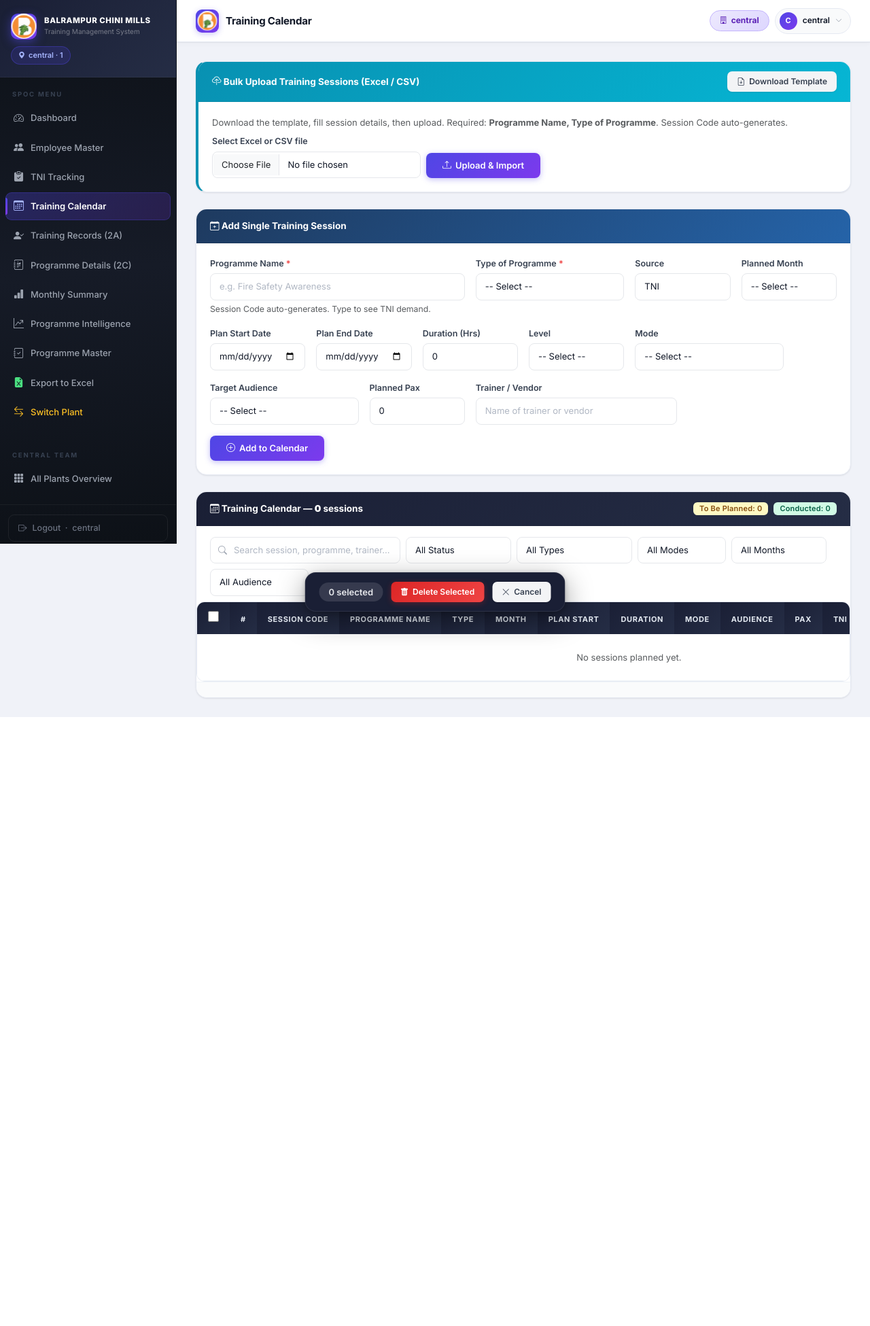
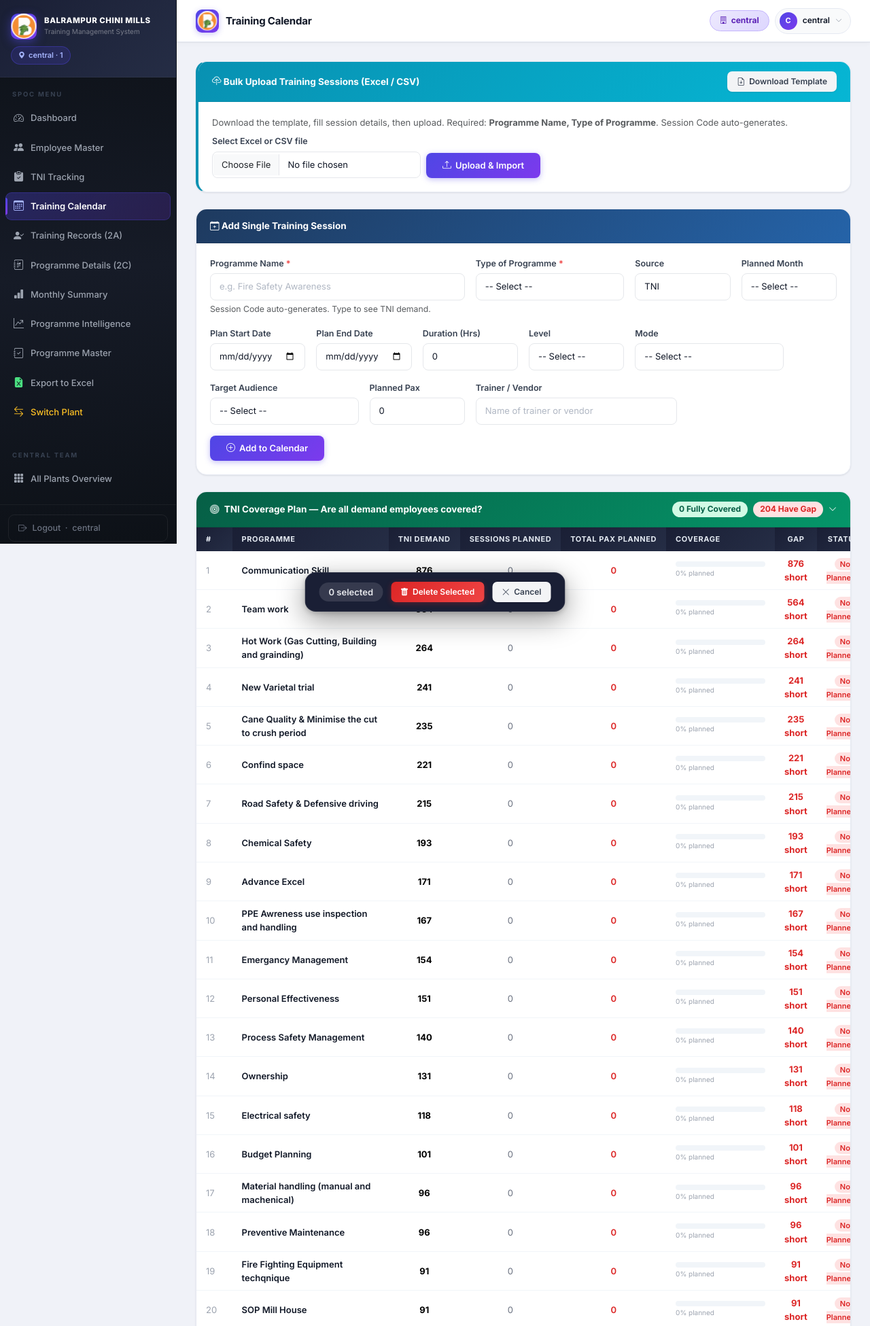
Before and after one commit to yogendradas017/bcml-training-mis, a Flask app: page /calendar in a window 1280 px wide. Shown: the top 1951 px of the page at 68% size. Before the commit the page ends 1055 px from the top, so only its background shows below. Run offline with Flask 3, Linux system fonts and the light colour scheme; a user stored in the database is signed in; data comes from the database, SQL or seed files in the repository; data that the repository does not hold is empty; some libraries are stand-ins or nearby versions.

Commit message:
Calendar: TNI Coverage Plan summary table
Shows per-programme: TNI demand vs total planned PAX vs sessions count.
Gap column shows how many employees are still under-planned. Status:
Fully Covered / Under Planned / Not Planned. Sorted by biggest gap
first. Collapsible panel, shows fully/gap counts in header.

Co-Authored-By: Claude Sonnet 4.6 <noreply@anthropic.com>

```diff
--- a/app.py
+++ b/app.py
@@ -890,8 +890,31 @@ def training_calendar():
     tni_programmes = [r[0] for r in db.execute(
         'SELECT DISTINCT programme_name FROM tni WHERE plant_id=? ORDER BY programme_name', (plant_id,))]
 
+    # Coverage summary: per programme — demand vs total planned PAX vs conducted PAX
+    cov_rows = []
+    pax_map = {}   # programme → {planned_pax, conducted_pax, sessions}
+    for s in sessions:
+        p = s['programme_name']
+        if p not in pax_map:
+            pax_map[p] = {'sessions': 0, 'planned_pax': 0, 'conducted_pax': 0}
+        pax_map[p]['sessions']     += 1
+        pax_map[p]['planned_pax']  += (s['planned_pax'] or 0)
+        if s['status'] == 'Conducted':
+            pax_map[p]['conducted_pax'] += (s['planned_pax'] or 0)
+    for prog, d in demand_map.items():
+        pm = pax_map.get(prog, {'sessions': 0, 'planned_pax': 0, 'conducted_pax': 0})
+        planned_pax = pm['planned_pax']
+        gap         = max(0, d - planned_pax)
+        pct         = min(100, round(planned_pax / d * 100)) if d > 0 else 0
+        cov_rows.append({'name': prog, 'demand': d,
+                         'sessions': pm['sessions'], 'planned_pax': planned_pax,
+                         'conducted_pax': pm['conducted_pax'],
+                         'gap': gap, 'pct': pct,
+                         'over': max(0, planned_pax - d)})
+    cov_rows.sort(key=lambda x: x['gap'], reverse=True)  # biggest gap first
+
     return render_template('calendar.html', sessions=sessions, demand_map=demand_map,
-                           tni_programmes=tni_programmes,
+                           tni_programmes=tni_programmes, cov_rows=cov_rows,
                            prog_types=PROG_TYPES, modes=MODES, levels=LEVELS,
                            audiences=AUDIENCES, months=MONTHS_FY, statuses=STATUSES)
 
--- a/templates/calendar.html
+++ b/templates/calendar.html
@@ -131,6 +131,76 @@
     </form>
   </div>
 </div>
+
+<!-- Coverage Summary -->
+{% if cov_rows %}
+<div class="card mb-4">
+  <div class="card-header d-flex justify-content-between align-items-center" style="background:linear-gradient(135deg,#065f46,#059669);color:#fff;cursor:pointer;" onclick="this.nextElementSibling.classList.toggle('d-none')">
+    <span><i class="bi bi-bullseye me-1"></i> TNI Coverage Plan — Are all demand employees covered?</span>
+    <div class="d-flex gap-2 align-items-center" style="font-size:12px;">
+      {% set fully = cov_rows|selectattr('gap','equalto',0)|list|length %}
+      {% set partial = cov_rows|selectattr('gap','greaterthan',0)|list|length %}
+      <span style="background:#d1fae5;color:#065f46;padding:2px 10px;border-radius:20px;font-weight:700;">{{ fully }} Fully Covered</span>
+      <span style="background:#fee2e2;color:#dc2626;padding:2px 10px;border-radius:20px;font-weight:700;">{{ partial }} Have Gap</span>
+      <i class="bi bi-chevron-down"></i>
+    </div>
+  </div>
+  <div class="card-body p-0">
+    <table class="table table-sm mb-0" style="font-size:12px;">
+      <thead style="background:#f8fafc;">
+        <tr>
+          <th style="padding:9px 14px;">#</th>
+          <th style="padding:9px 14px;">Programme</th>
+          <th style="padding:9px 14px;text-align:center;">TNI Demand</th>
+          <th style="padding:9px 14px;text-align:center;">Sessions Planned</th>
+          <th style="padding:9px 14px;text-align:center;">Total PAX Planned</th>
+          <th style="padding:9px 14px;min-width:160px;">Coverage</th>
+          <th style="padding:9px 14px;text-align:center;">Gap</th>
+          <th style="padding:9px 14px;text-align:center;">Status</th>
+        </tr>
+      </thead>
+      <tbody>
+        {% for r in cov_rows %}
+        <tr>
+          <td style="padding:8px 14px;color:#9ca3af;">{{ loop.index }}</td>
+          <td style="padding:8px 14px;font-weight:600;color:#111827;">{{ r.name }}</td>
+          <td style="padding:8px 14px;text-align:center;font-weight:700;">{{ r.demand }}</td>
+          <td style="padding:8px 14px;text-align:center;color:#6b7280;">{{ r.sessions }}</td>
+          <td style="padding:8px 14px;text-align:center;font-weight:600;
+              color:{% if r.planned_pax >= r.demand %}#059669{% elif r.planned_pax > 0 %}#d97706{% else %}#dc2626{% endif %};">
+            {{ r.planned_pax }}
+            {% if r.over > 0 %}<span style="font-size:10px;color:#059669;"> (+{{ r.over }} extra)</span>{% endif %}
+          </td>
+          <td style="padding:8px 14px;">
+            <div style="background:#f1f5f9;border-radius:99px;height:8px;overflow:hidden;">
+              <div style="width:{{ r.pct }}%;height:100%;border-radius:99px;
+                background:{% if r.pct >= 100 %}linear-gradient(90deg,#10b981,#34d399){% elif r.pct >= 50 %}linear-gradient(90deg,#f59e0b,#fbbf24){% else %}linear-gradient(90deg,#ef4444,#f87171){% endif %};"></div>
+            </div>
+            <div style="font-size:10px;color:#9ca3af;margin-top:2px;">{{ r.pct }}% planned</div>
+          </td>
+          <td style="padding:8px 14px;text-align:center;">
+            {% if r.gap > 0 %}
+            <span style="color:#dc2626;font-weight:700;">{{ r.gap }} short</span>
+            {% else %}
+            <span style="color:#059669;font-weight:700;">✓ OK</span>
+            {% endif %}
+          </td>
+          <td style="padding:8px 14px;text-align:center;">
+            {% if r.sessions == 0 %}
+              <span style="background:#fee2e2;color:#dc2626;font-size:11px;font-weight:600;padding:2px 8px;border-radius:20px;">Not Planned</span>
+            {% elif r.gap > 0 %}
+              <span style="background:#fef3c7;color:#92400e;font-size:11px;font-weight:600;padding:2px 8px;border-radius:20px;">Under Planned</span>
+            {% else %}
+              <span style="background:#d1fae5;color:#065f46;font-size:11px;font-weight:600;padding:2px 8px;border-radius:20px;">Fully Covered</span>
+            {% endif %}
+          </td>
+        </tr>
+        {% endfor %}
+      </tbody>
+    </table>
+  </div>
+</div>
+{% endif %}
 
 <!-- Calendar Table -->
 <div class="card">
```
